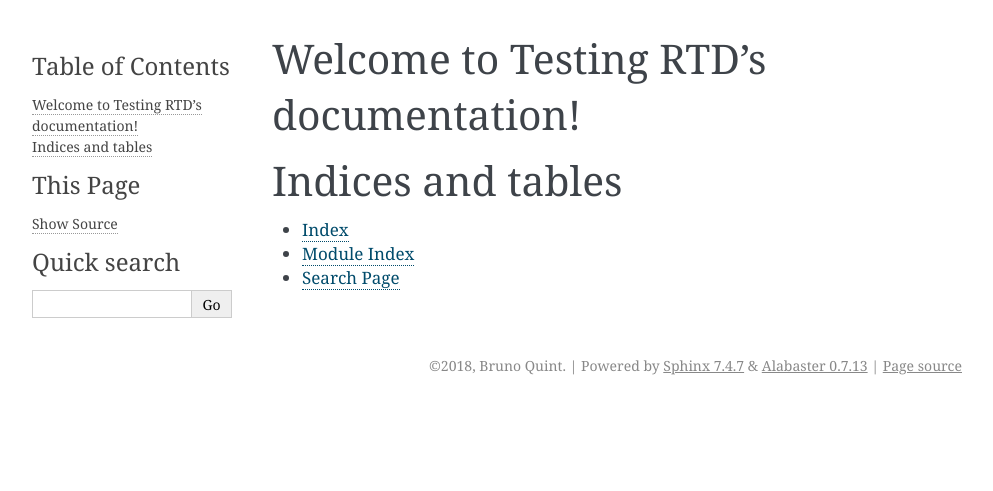
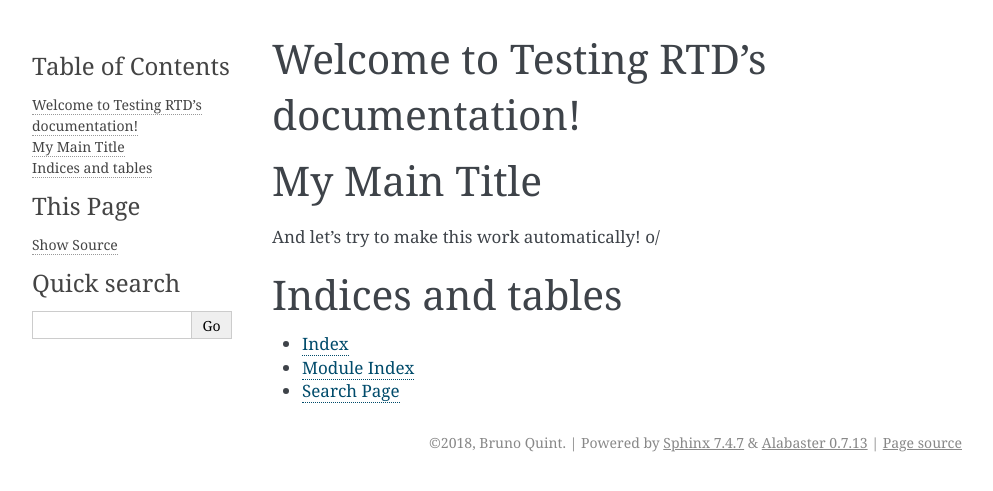
Before and after one commit to b1quint/my_ci_test, a Sphinx documentation site: the page built from docs/index.rst, in a window 1280 px wide. Shown: the top 491 px of the page, without its empty margins (148-1141 px from the left). Built offline with Sphinx 7.4.7, drawn with Linux system fonts in a browser that asks for light colours.

Commit message:
Added a dummy text to the index

```diff
--- a/docs/index.rst
+++ b/docs/index.rst
@@ -10,6 +10,10 @@ Welcome to Testing RTD's documentation!
    :maxdepth: 2
    :caption: Contents:
 
+My Main Title
+=============
+
+And let's try to make this work automatically! \o/
 
 
 Indices and tables
```
